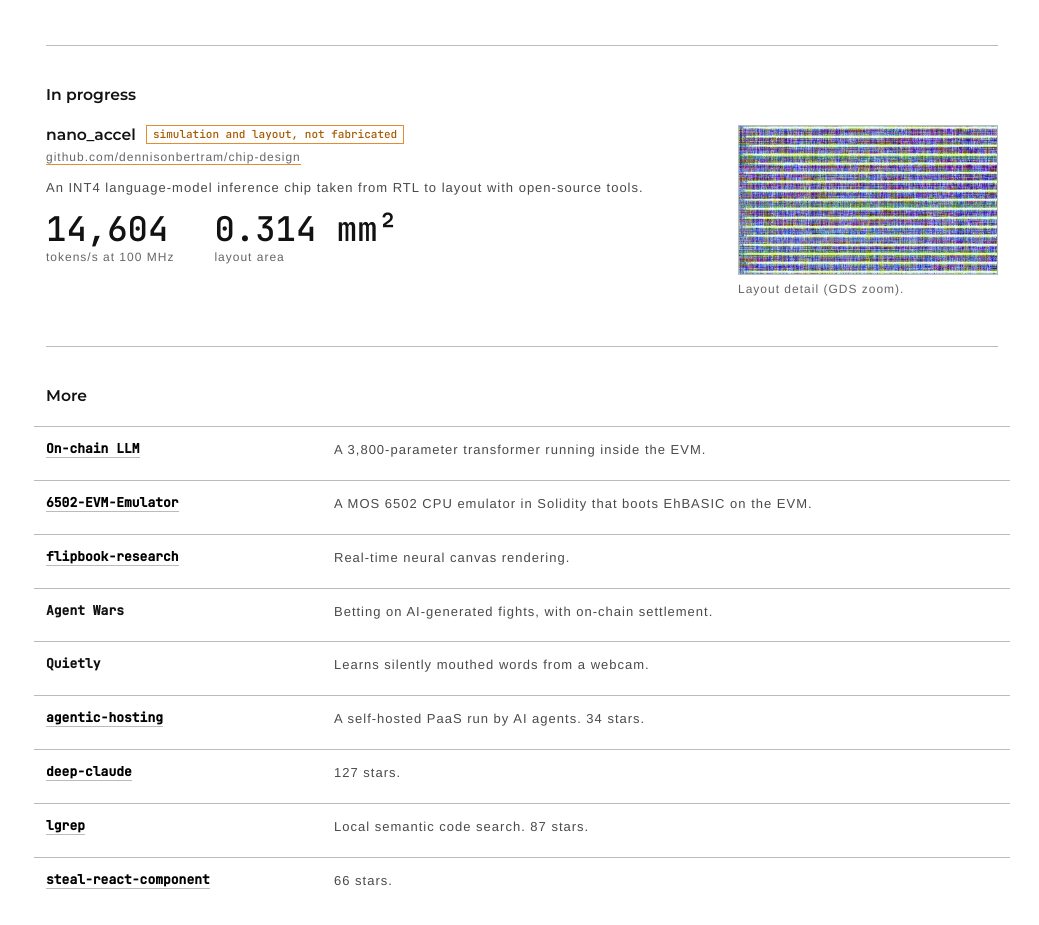
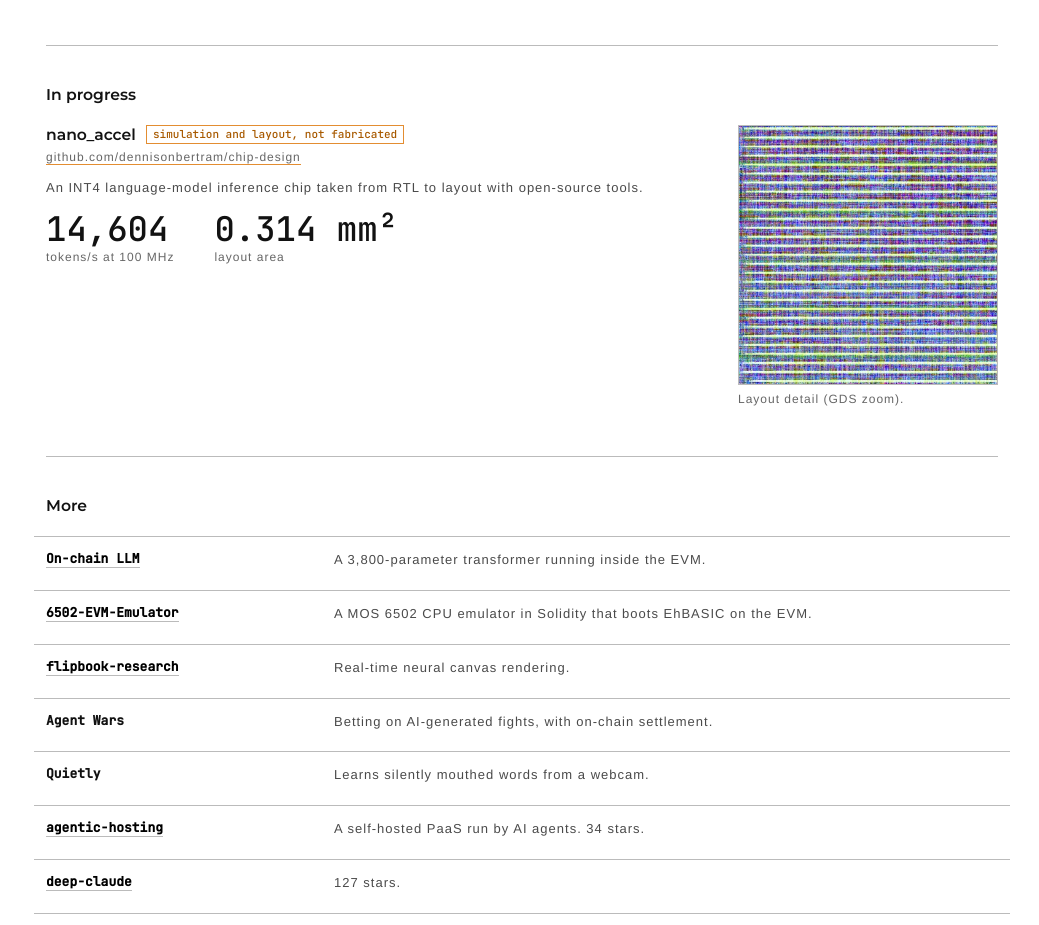
Before and after one commit to dennisonbertram/dennisonbertram.github.io, a plain HTML site: page index.html in a window 1280 px wide. Shown: the part 1562-2487 px from the top of the page, without its empty margins (241-1280 px from the left). Drawn offline with Linux system fonts and the light colour scheme.

Commit message:
Limit the screenshot crop to the Lead work section
The crop rule also matched the chip layout image under In progress and cut it off.

Co-Authored-By: Claude Fable 5.2 <noreply@anthropic.com>

```diff
--- a/index.html
+++ b/index.html
@@ -44,7 +44,7 @@ hr{margin:48px 0 40px;height:1px;border:0;background:var(--rule)}
 .lead{display:grid;grid-template-columns:minmax(0,1fr) 260px;gap:16px 40px;padding:0 0 24px;margin:0 0 24px;border-bottom:1px solid var(--rule)}
 .lead:last-child{border:0;margin-bottom:0}
 .lead .vis{align-self:start}
-.lead .vis img{height:150px;object-fit:cover}
+#lead .vis img{height:150px;object-fit:cover}
 .limit{border-left:2px solid var(--accent);padding-left:12px}
 .bignum{font:500 36px/1 "JetBrains Mono",monospace;letter-spacing:0;color:var(--head)}
 .cmp{font-size:12px;color:var(--mute);margin:6px 0 0}
```
